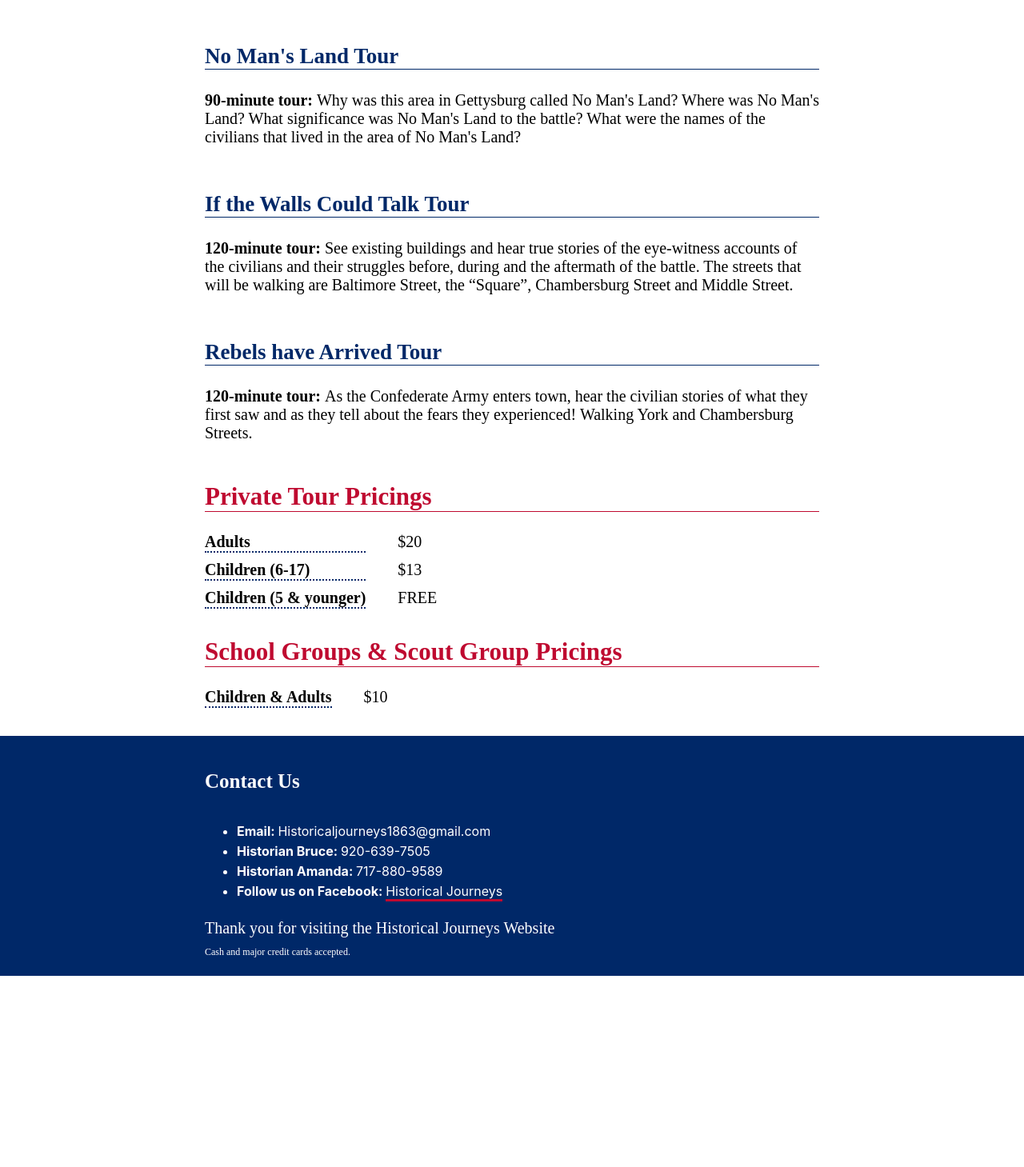
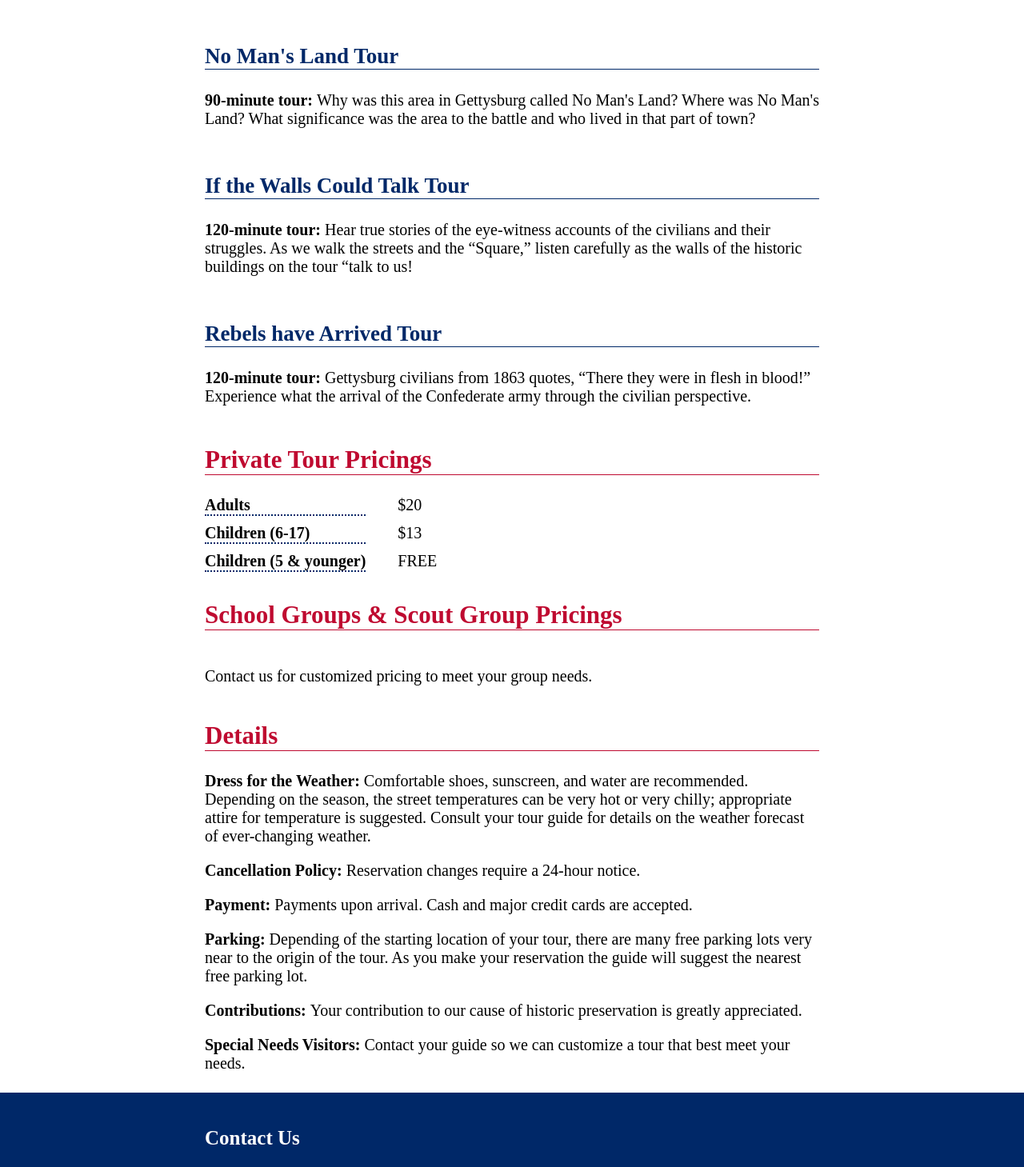
Before and after one commit to GainorJoshua-FS/HistoricalJourneys1863, a React (Create React App) app in the folder tour-site/: page /#/tours in a window 1280 px wide. Shown: the part 451-1910 px from the top of the page at 80% size. Before the commit the page ends 1671 px from the top, so only its background shows below. Built offline with nearby package versions, Linux system fonts and the light colour scheme; a web font is replaced by a local one.

Commit message:
Requested changes made

```diff
--- a/tour-site/src/App.js
+++ b/tour-site/src/App.js
@@ -21,7 +21,7 @@ function App() {
               <Route key="home" path='/' element={<AboutUs/>} />
               <Route key="guides" path='/guides' element={<TheGuides/>} />
               <Route key="tours" path='/tours' element={<Tours/>} />
-              <Route key="detauls" path='/details' element={<AdditionalDetails/>} />
+              {/* <Route key="detauls" path='/details' element={<AdditionalDetails/>} /> */}
 
             </Routes>
         {/* <AboutUs /> */}
--- a/tour-site/src/components/AboutUs.js
+++ b/tour-site/src/components/AboutUs.js
@@ -1,6 +1,7 @@
 import React from 'react'
 import ImgSlider from '../helpers/ImgSlider'
 import MissionStatement from '../helpers/MissionStatement'
+import Camping from './Camping'
 
 function AboutUs() {
     return (
@@ -12,6 +13,7 @@ function AboutUs() {
                 significance and stories behind these structures during this time period. Historical Journeys, we make learning history FUN!
             </p>
             <MissionStatement/>
+            <Camping/>
         </section>
     )
 }
--- a/tour-site/src/components/AdditionalDetails.js
+++ b/tour-site/src/components/AdditionalDetails.js
@@ -2,21 +2,21 @@ import React from 'react'
 
 function AdditionalDetails() {
     return (
-        <section>
+        <div>
             <h2>Details</h2>
             <p>
                 <strong>Dress for the Weather: </strong>
-                Comfortable shoes, sunscreen, and water are recommended. Depending on the season, the street temperatures can be very hot or very chilly; appropriate attire for temperature is suggested.
+                Comfortable shoes, sunscreen, and water are recommended. Depending on the season, the street temperatures can be very hot or very chilly; appropriate attire for temperature is suggested. Consult your tour guide for details on the weather forecast of ever-changing weather.
             </p>
 
             <p>
                 <strong>Cancellation Policy: </strong>
-                12 hours before your tour time.
+                Reservation changes require a 24-hour notice.
             </p>
 
             <p>
                 <strong>Payment: </strong>
-                Payments are done before the tour begins. Cash and major credit cards are accepted.
+                Payments upon arrival. Cash and major credit cards are accepted.
             </p>
 
             <p>
@@ -25,16 +25,16 @@ function AdditionalDetails() {
             </p>
 
             <p>
-                <strong>Gratuity: </strong>
-                If our guide meets or exceeds your expectations of what you learned and were entertained, gratuities will be accepted and appreciated.
+                <strong>Contributions: </strong>
+                Your contribution to our cause of historic preservation is greatly appreciated.
             </p>
 
             <p>
-                <strong>Hanidcap Visitors: </strong>
-                We know that our guests have various physical abilities. Yes, we can make all our tours handicap accessible. We will do our best to accommodate your needs.
+                <strong>Special Needs Visitors: </strong>
+                Contact your guide so we can customize a tour that best meet your needs.
             </p>
 
-        </section>
+        </div>
     )
 }
 
--- /dev/null
+++ b/tour-site/src/components/Camping.js
@@ -0,0 +1,35 @@
+import React from 'react'
+
+function Camping() {
+    return (
+        <article>
+            <h2 style={styles.h2}>Camping</h2>
+            <p>
+                Group camping is available through Historical Journeys, to be our camping guest yourgroup must have their own liability insurance and be willing to submit a copy to us.
+                <br/><br/>
+                The campsite is a private historic farm just south of the Gettysburg Battlefield.
+                <br/><br/>
+                <strong>Camping amenities</strong> are: potable drinking water on site, unlimited firewood for your
+                use during your stay, freshly cleaned porta pots in proximity to your campsite, stone
+                fire ring for your campfire, trash bags and trash service are all provided to you as ourguests.
+                <br/><br/>
+                <strong>Costs</strong> for camping is $10 per person per night of stay.
+                <br/><br/>
+                <strong>Reservations</strong> can be made by contacting Amanda Collins.
+                <br/><br/>
+                Camping guests receive a discount on all tours and programs available through
+                Historical Journeys. Please take advantage and create an event weekend for your
+                group by camping and touring with us! l Immersed yourself into history for an entire weekend; we can customize the experience you desire for your group.
+            </p>
+        </article>
+    )
+}
+
+export default Camping
+
+const styles = {
+    h2:{
+        color: "#BF0A30",
+        borderBottom: "1px solid #BF0A30"
+    }
+}
--- a/tour-site/src/components/Footer.js
+++ b/tour-site/src/components/Footer.js
@@ -14,7 +14,7 @@ function Footer() {
                 </li>
 
                 <li>
-                    <strong>Historian Amanda: </strong>717-880-9589
+                    <strong>Historian Researcher Amanda Collins: </strong>717-880-9589
                 </li>
 
                 <li>
--- a/tour-site/src/components/Header.js
+++ b/tour-site/src/components/Header.js
@@ -16,12 +16,12 @@ function Header() {
                 </Link>
 
                 <Link style={styles.links} to="/tours">
-                    Tours and Pricings
+                    Details
                 </Link>
 
-                <Link style={styles.links} to="/details">
+                {/* <Link style={styles.links} to="/details">
                     Extra Details
-                </Link>
+                </Link> */}
             </div>
         </header>
     )
--- a/tour-site/src/components/Tours.js
+++ b/tour-site/src/components/Tours.js
@@ -1,5 +1,6 @@
 import React from 'react'
 import TourHelper from '../helpers/TourHelper'
+import AdditionalDetails from './AdditionalDetails';
 
 function Tours() {
     return (
@@ -15,19 +16,19 @@ function Tours() {
             <TourHelper
                 tour="No Man's Land Tour"
                 time="90-minute tour: "
-                desc="Why was this area in Gettysburg called No Man's Land? Where was No Man's Land? What significance was No Man's Land to the battle? What were the names of the civilians that lived in the area of No Man's Land?"
+                desc="Why was this area in Gettysburg called No Man's Land? Where was No Man's Land? What significance was the area to the battle and who lived in that part of town?"
             />
 
             <TourHelper
                 tour="If the Walls Could Talk Tour"
                 time="120-minute tour: "
-                desc="See existing buildings and hear true stories of the eye-witness accounts of the civilians and their struggles before, during and the aftermath of the battle. The streets that will be walking are Baltimore Street, the “Square”, Chambersburg Street and Middle Street."
+                desc="Hear true stories of the eye-witness accounts of the civilians and their struggles. As we walk the streets and the “Square,” listen carefully as the walls of the historic buildings on the tour “talk to us!"
             />
 
             <TourHelper
                 tour="Rebels have Arrived Tour"
                 time="120-minute tour: "
-                desc="As the Confederate Army enters town, hear the civilian stories of what they first saw and as they tell about the fears they experienced! Walking York and Chambersburg Streets."
+                desc="Gettysburg civilians from 1863 quotes, “There they were in flesh in blood!” Experience what the arrival of the Confederate army through the civilian perspective."
             />
 
             <article>
@@ -47,10 +48,10 @@ function Tours() {
             <article>
                 <h2>School Groups & Scout Group Pricings</h2>
                 <dl>
-                    <dt><strong>Children & Adults</strong></dt>
-                    <dd>$10</dd>
+                    <p>Contact us for customized pricing to meet your group needs.</p>
                 </dl>
             </article>
+            <AdditionalDetails/>
         </section>
     )
 }
```
